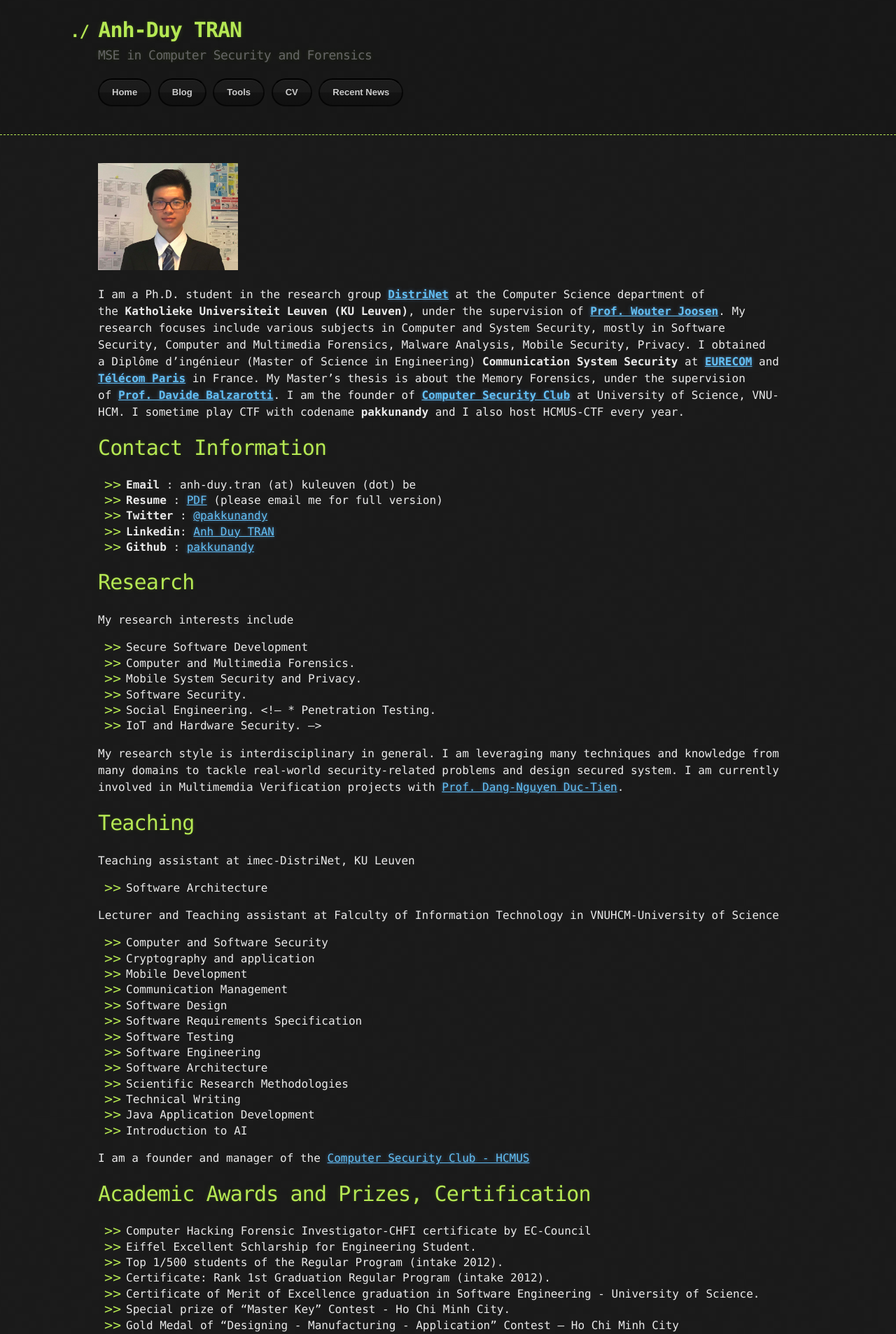
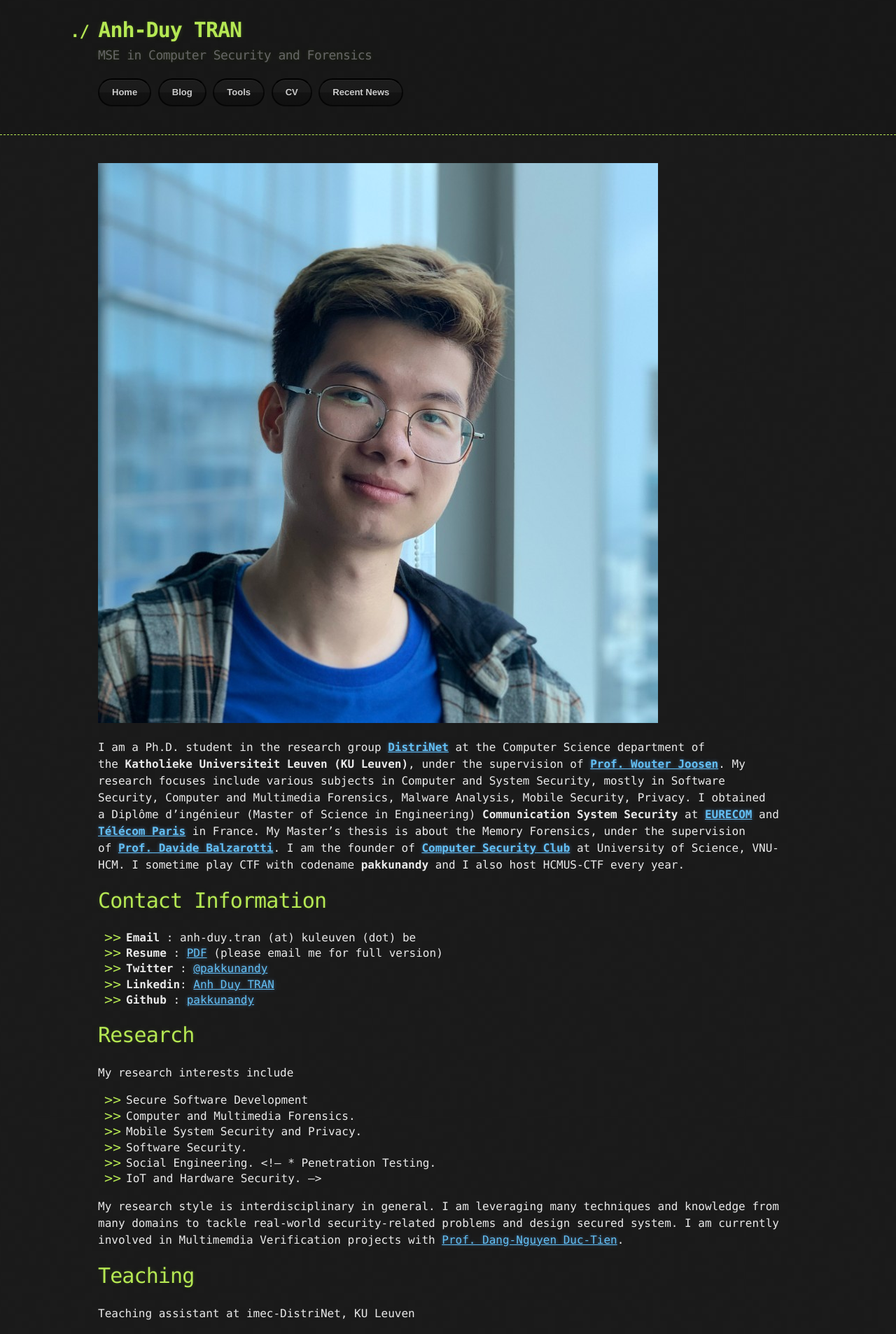
Before and after one commit to pakkunandy/pakkunandy.github.io, a Jekyll site: the page built from index.md, in a window 1280 px wide. Shown: the top 1906 px of the page at 70% size. Built offline with Jekyll 4.4.1, drawn with Linux system fonts in a browser that asks for light colours.

Commit message:
Update index.md

```diff
--- a/index.md
+++ b/index.md
@@ -2,7 +2,7 @@
 layout: default
 ---
 
-![Avatar](./assets/images/avatar.png)
+![Avatar](./assets/images/avatar.jpeg)
 
 <!-- I'm **Anh Duy TRAN (MSE, CHFI)**. I am a Master (MSE) in **Communication System Security** at [**EURECOM**](https://www.eurecom.fr/en) and [**Télécom Paris**](https://www.telecom-paris.fr/en/home) in France. My research focuses include many subjects in Computer and System Security, mostly in **Computer Forensics**, **Mobile System Security, Privacy** and **Software Security**. I work to help organizations to inspect digital evidence in the cyber-crime investigation process, to design secured systems and software.  -->
 
```
